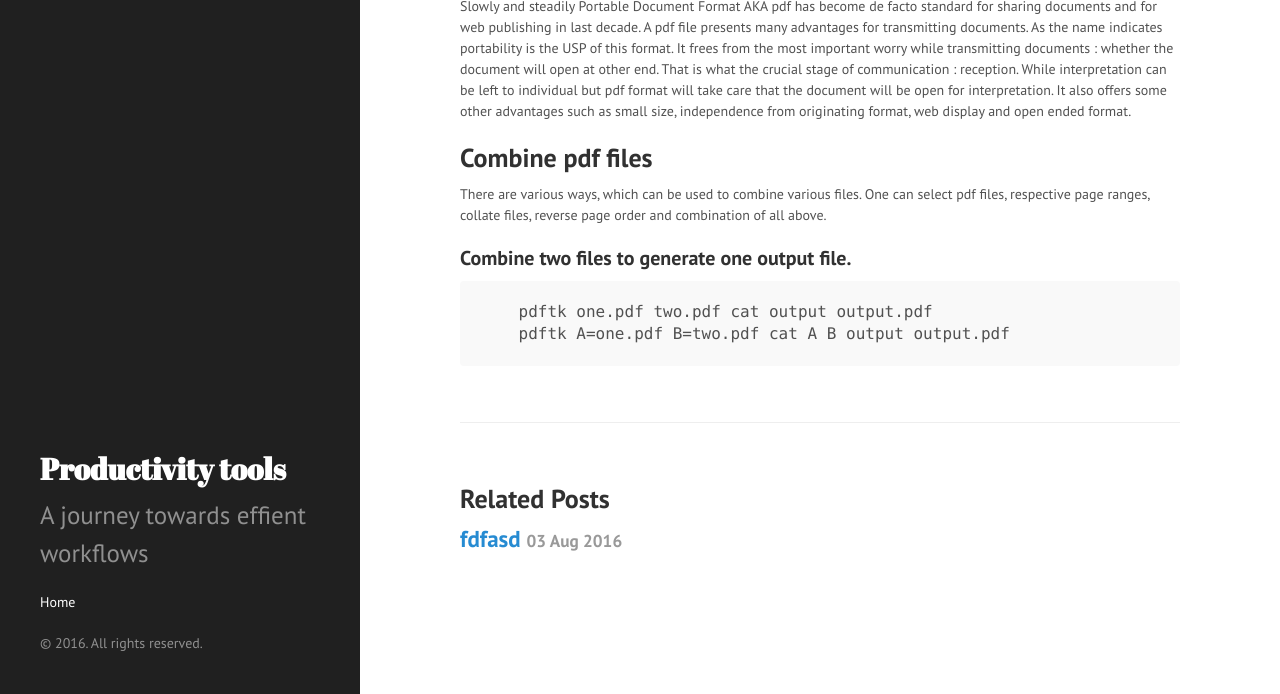
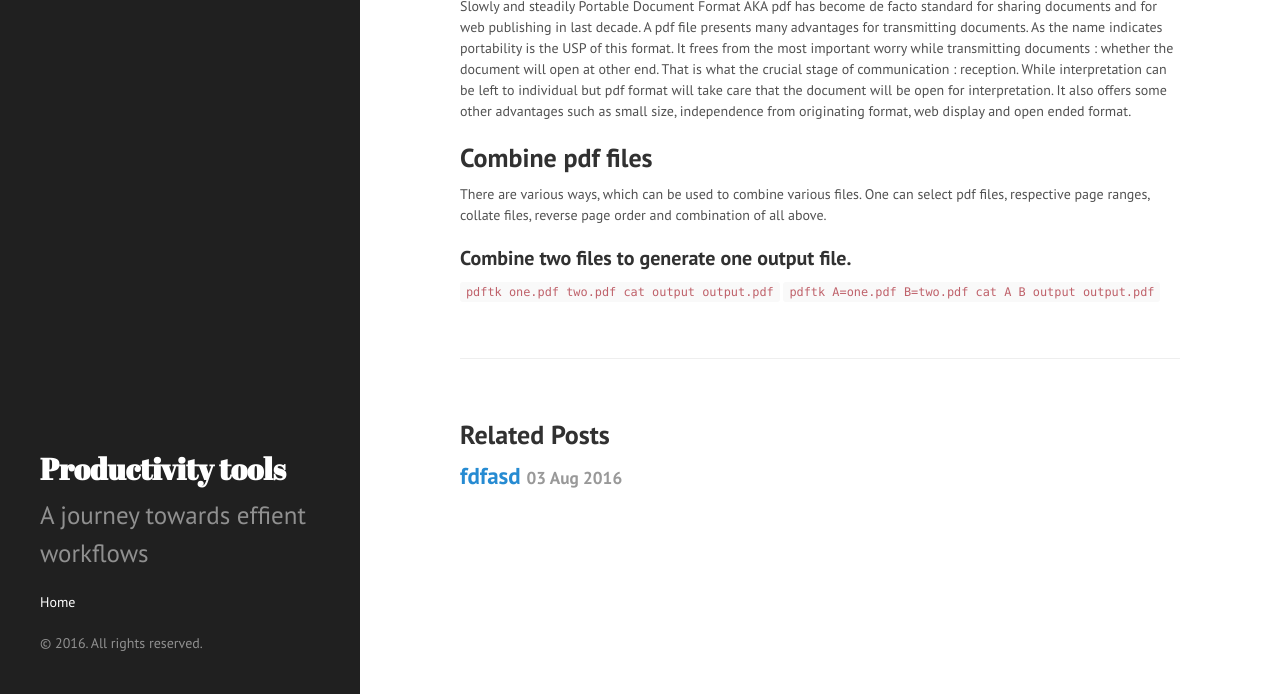
Before and after one commit to MaheshTK/MaheshTK.github.io, a Jekyll site: the page built from _posts/2016-08-03-manipulating-pdf-files.markdown, in a window 1280 px wide and 999 px high, cut to the strip 305-999 px from the top of the window. Built offline with Jekyll 4.4.1, drawn with Linux system fonts in a browser that asks for light colours.

Commit message:
Post update: Manipulating pdf files

````diff
--- a/_posts/2016-08-03-manipulating-pdf-files.markdown
+++ b/_posts/2016-08-03-manipulating-pdf-files.markdown
@@ -14,5 +14,5 @@ Slowly and steadily Portable Document Format AKA pdf has become de facto standar
 There are various ways, which can be used to combine various files. One can select pdf files, respective page ranges, collate files, reverse page order and combination of all above.
 
 #### Combine two files to generate one output file.
-        pdftk one.pdf two.pdf cat output output.pdf
-        pdftk A=one.pdf B=two.pdf cat A B output output.pdf
+```pdftk one.pdf two.pdf cat output output.pdf ```
+```pdftk A=one.pdf B=two.pdf cat A B output output.pdf```
````
